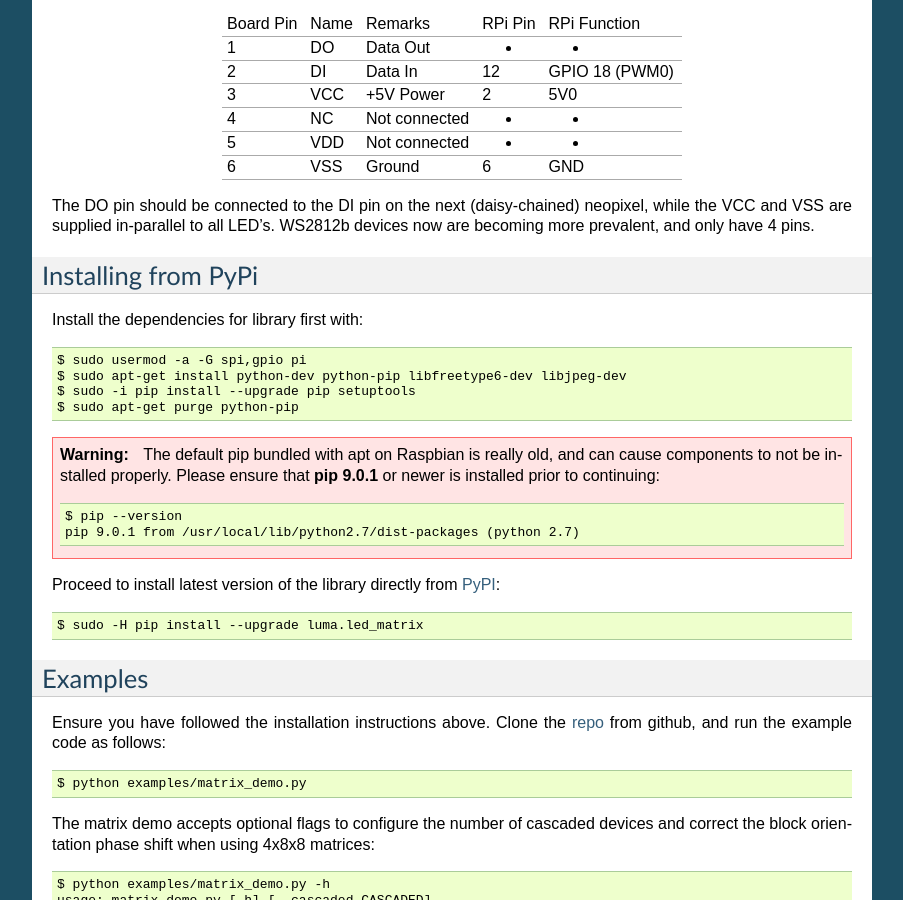
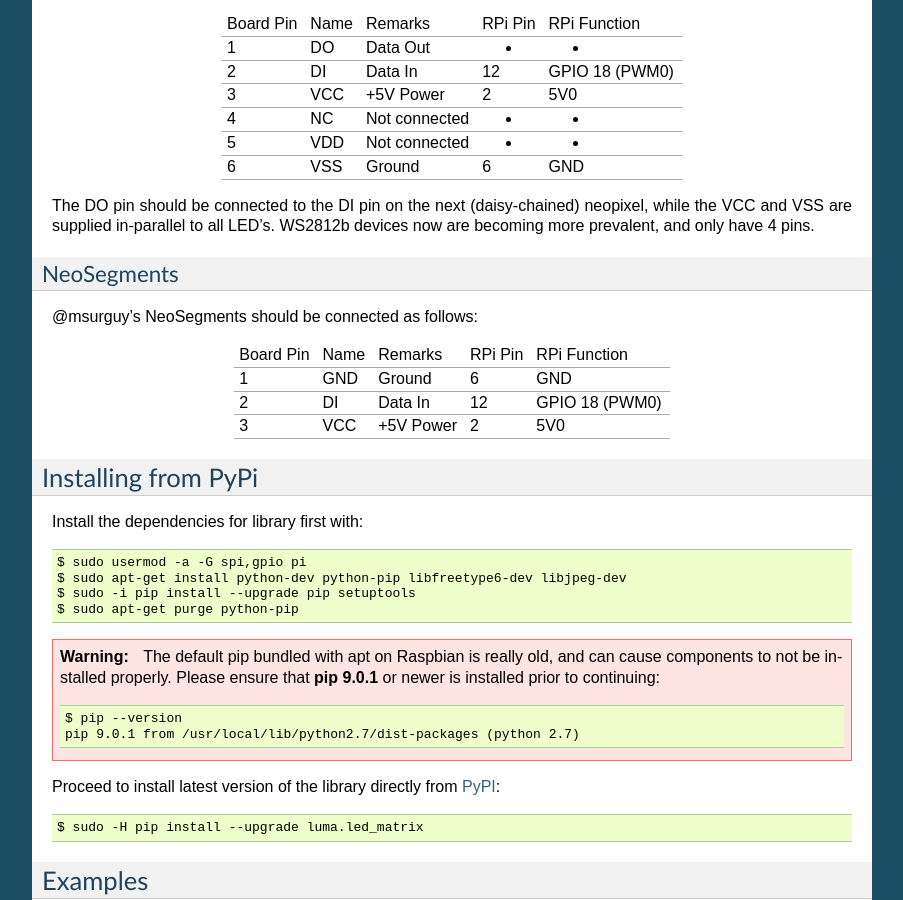
Before and after one commit to rm-hull/luma.led_matrix, a Sphinx documentation site: the page built from doc/install.rst, in a window 1280 px wide and 900 px high, scrolled down 1921 px. Shown: the whole window, without its empty margins (198-1101 px from the left). Built offline with Sphinx 7.4.7, drawn with Linux system fonts in a browser that asks for light colours.

Commit message:
Add docs

```diff
--- a/doc/install.rst
+++ b/doc/install.rst
@@ -91,6 +91,19 @@
 neopixel, while the VCC and VSS are supplied in-parallel to all LED's.
 WS2812b devices now are becoming more prevalent, and only have 4 pins.
 
+NeoSegments
+"""""""""""
+@msurguy's NeoSegments should be connected as follows:
+
+============ ====== ============= ========= ====================
+Board Pin    Name   Remarks       RPi Pin   RPi Function
+------------ ------ ------------- --------- --------------------
+1            GND    Ground        6         GND
+2            DI     Data In       12        GPIO 18 (PWM0)
+3            VCC    +5V Power     2         5V0
+============ ====== ============= ========= ====================
+
+
 Installing from PyPi
 ^^^^^^^^^^^^^^^^^^^^
 Install the dependencies for library first with::
```
Also changed, not shown: doc/python-usage.rst (+32 -0 lines).
